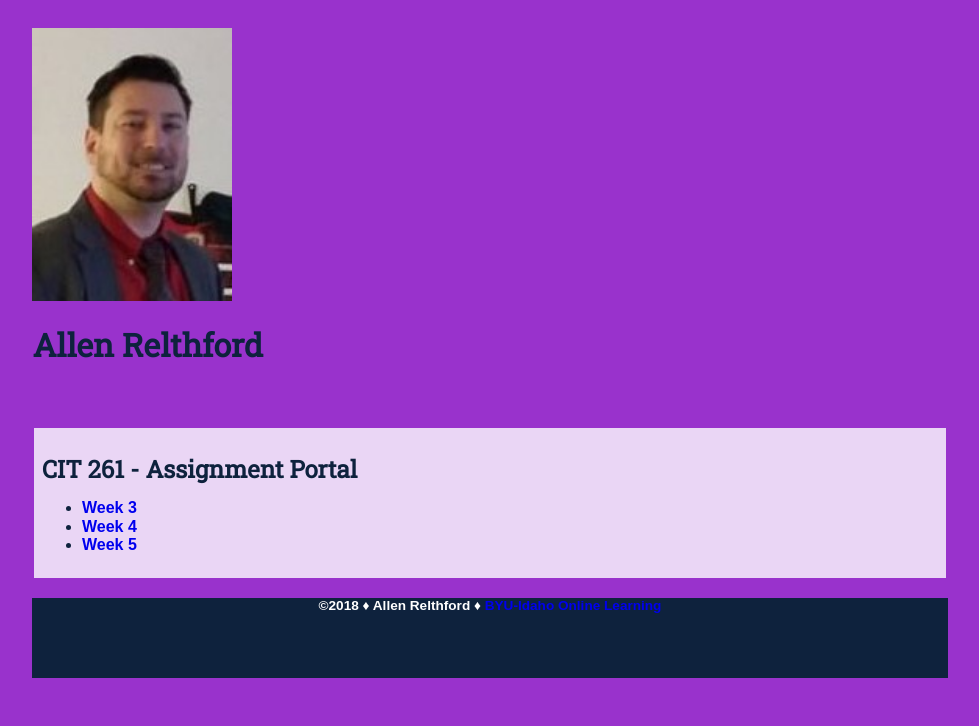
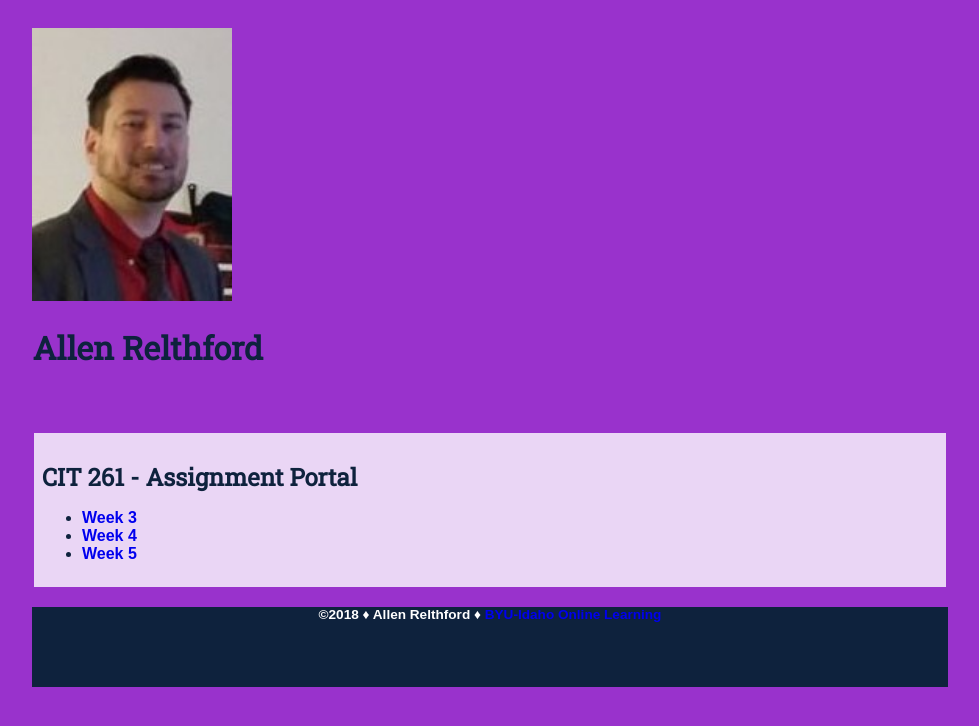
Before and after one commit to Relthford-Allen/cit261portal.sandbox, a plain HTML site: page index.html in a window 1280 px wide. Shown: the whole page, without its empty margins (150-1129 px from the left). Drawn offline with Linux system fonts and the light colour scheme; files that its build step writes are made by us from their sources.

Commit message:
update index.html

```diff
--- a/index.html
+++ b/index.html
@@ -4,10 +4,7 @@
         <meta charset="utf-8">
         <meta name="description" content="Allen Relthford Assignment Portal">
         <meta name="viewport" content="width=device-width, initial-scale=1">
-
-        <link rel="stylesheet" href="normalize.css">
-        <link href="/assignments/week-3/styles/style.css" type="text/css" rel="stylesheet" media="screen">
-        <link href="/styles/style.css" type="text/css" rel="stylesheet" media="screen">
+        <link href="styles/style.css" type="text/css" rel="stylesheet" media="screen">
 
         <title>CIT 261 Assignment Portal | Allen Relthford | BYU-Idaho</title>
     </head>
@@ -22,7 +19,7 @@
         <main role="main">
             <h2>CIT 261 - Assignment Portal</h2>
             <ul>
-                <li><a href="/assignments/week-3/index.html">Week 3</a></li>
+                <li><a href="assignments/week-3/index.html">Week 3</a></li>
                 <li><a href="/assignments/week-4/">Week 4</a></li>
                 <li><a href="/assignments/week-5/">Week 5</a></li>
 
```
